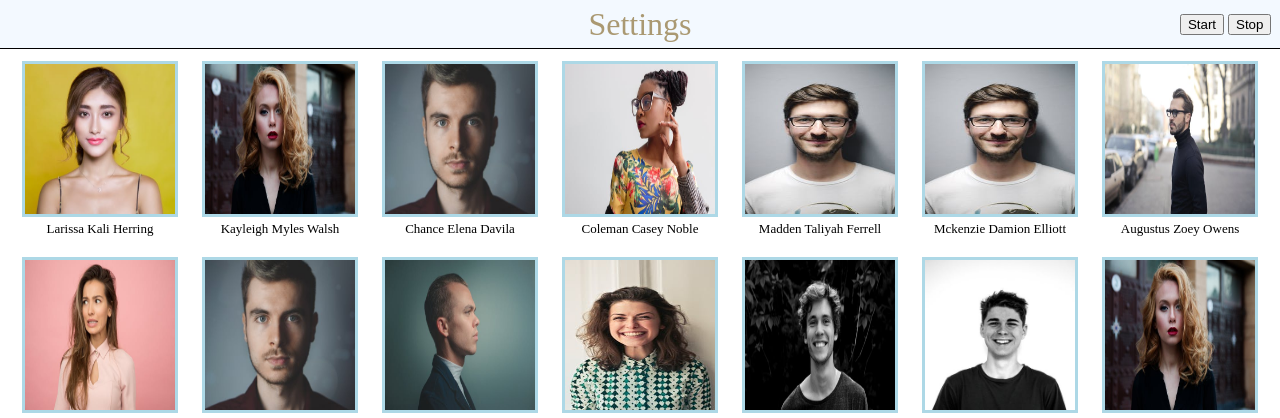
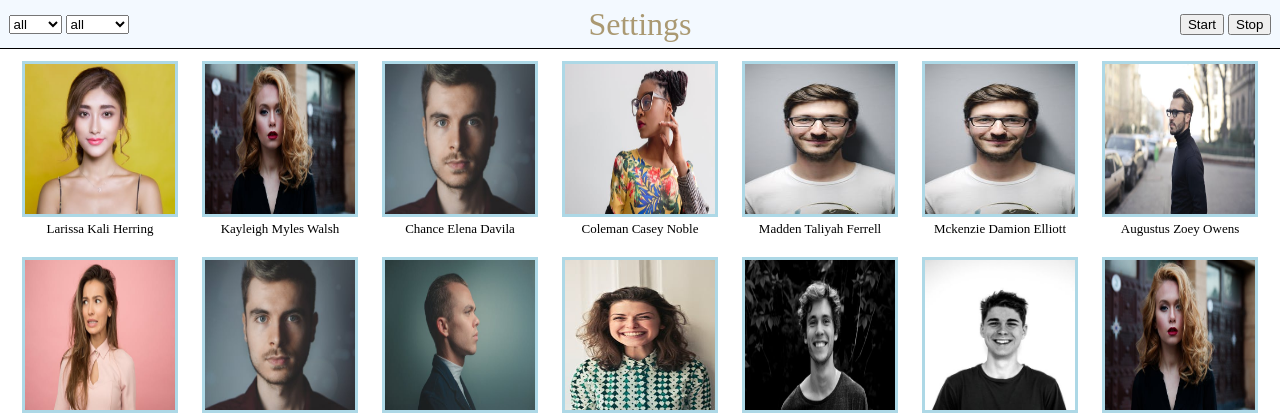
Before and after one commit to FHA-FB5/Zufallsgenerator, a Flask app: page /settings in a window 1280 px wide. Shown: the top 418 px of the page. Run offline with Flask 2, Linux system fonts and the light colour scheme; some libraries are stand-ins or nearby versions.

Commit message:
added filtering by major and gender

```diff
--- a/static/settings.css
+++ b/static/settings.css
@@ -8,6 +8,11 @@ div#navbar {
     background-color: rgba(240, 248, 255, 0.8);
     display: grid;
     grid-template-columns: repeat(3, 1fr);
+}
+
+div#navbar-sort {
+    display: unset;
+    margin: auto auto auto 2%;
 }
 
 div#navbar-title {
--- a/templates/settings.html
+++ b/templates/settings.html
@@ -5,8 +5,10 @@
   <title>Settings</title>
   <link rel="stylesheet" type="text/css"
         href={{ url_for('static', filename='settings.css') }}>
-  <script src=" http://ajax.googleapis.com/ajax/libs/jquery/1/jquery.js"></script>
-  <script src="https://cdnjs.cloudflare.com/ajax/libs/socket.io/2.1.1/socket.io.js"></script>
+  <script
+      src=" http://ajax.googleapis.com/ajax/libs/jquery/1/jquery.js"></script>
+  <script
+      src="https://cdnjs.cloudflare.com/ajax/libs/socket.io/2.1.1/socket.io.js"></script>
   <script>
       $(function () {
           let socket = io.connect(
@@ -21,19 +23,81 @@
 
           $('#stop').click(function () {
               socket.emit('stop', {winner: selected})
+              const btn_start = $('#start');
+              const btn_stop = $(this);
+              const time = 7000;
+              let count = Math.round(time / 1000);
+              const text = 'Please wait ';
+              btn_start.prop('disabled', true);
+              btn_stop.prop('disabled', true);
+              let text_temp = text + count + ' sec';
+              btn_start.html(text_temp);
+              btn_stop.html(text_temp);
+              const countInterval = window.setInterval(function () {
+                  count--;
+                  text_temp = text + count + ' sec';
+                  btn_start.html(text_temp);
+                  btn_stop.html(text_temp);
+              }, 1000);
+              window.setTimeout(function () {
+                  btn_start.html('Start');
+                  btn_stop.html('Stop');
+                  btn_start.prop('disabled', false);
+                  btn_stop.prop('disabled', false);
+                  clearInterval(countInterval);
+              }, time);
           });
 
           $('img.student').click(function () {
               $('img#' + selected).css({border: '3px solid lightblue'});
               selected = parseInt($(this).attr('id'));
               $(this).css({border: '3px solid red'})
-          })
+          });
+
+          function filter(){
+              let major = $('#major :selected').text();
+              let gender = $('#gender :selected').text();
+              $('#students div').each(function () {
+                  console.log($(this).hasClass(major));
+                  if ((gender === 'all' && major === 'all') ||
+                      (gender === 'all' && $(this).hasClass(major)) ||
+                      ($(this).hasClass(gender) && major === 'all') ||
+                      ($(this).hasClass(gender) && $(this).hasClass(major))) {
+                      $(this).css({
+                          display: 'inline-block'
+                      })
+                  } else {
+                      $(this).css({
+                          display: 'none'
+                      })
+                  }
+              })
+          }
+
+          $('#major').change(filter);
+
+          $('#gender').change(filter);
       })
   </script>
 </head>
 <body>
 <div id="navbar">
-  <div class="dummy"></div>
+  <div id="navbar-sort">
+    <label for="major"></label>
+    <select id="major">
+      <option value="all">all</option>
+      <option value="INF">INF</option>
+      <option value="ET">ET</option>
+      <option value="WI">WI</option>
+      <option value="MCD">MCD</option>
+    </select>
+    <label for="gender"></label>
+    <select id="gender">
+      <option value="both">all</option>
+      <option value="male">male</option>
+      <option value="female">female</option>
+    </select>
+  </div>
   <div id="navbar-title">Settings</div>
   <div id="navbar-buttons">
     <button id="start">Start</button>
@@ -43,7 +107,7 @@
 <br>
 <div id="students">
   {% for student in students %}
-    <div class="student">
+    <div class="student {{ student.major }} {{ student.gender }}">
       <img src="{{ student.image_path }}" class="student"
            id="{{ student.id }}" width="150px" height="150px"/>
       <br>
@@ -51,34 +115,5 @@
     </div>
   {% endfor %}
 </div>
-<script>
-    $(function () {
-        $('#stop').click(function () {
-            const btn_start = $('#start');
-            const btn_stop = $(this);
-            const time = 7000;
-            let count = Math.round(time / 1000);
-            const text = 'Please wait ';
-            btn_start.prop('disabled', true);
-            btn_stop.prop('disabled', true);
-            let text_temp = text + count + ' sec';
-            btn_start.html(text_temp);
-            btn_stop.html(text_temp);
-            const countInterval = window.setInterval(function () {
-                count--;
-                text_temp = text + count + ' sec';
-                btn_start.html(text_temp);
-                btn_stop.html(text_temp);
-            }, 1000);
-            window.setTimeout(function () {
-                btn_start.html('Start');
-                btn_stop.html('Stop');
-                btn_start.prop('disabled', false);
-                btn_stop.prop('disabled', false);
-                clearInterval(countInterval);
-            }, time);
-        });
-    });
-</script>
 </body>
 </html>
```
